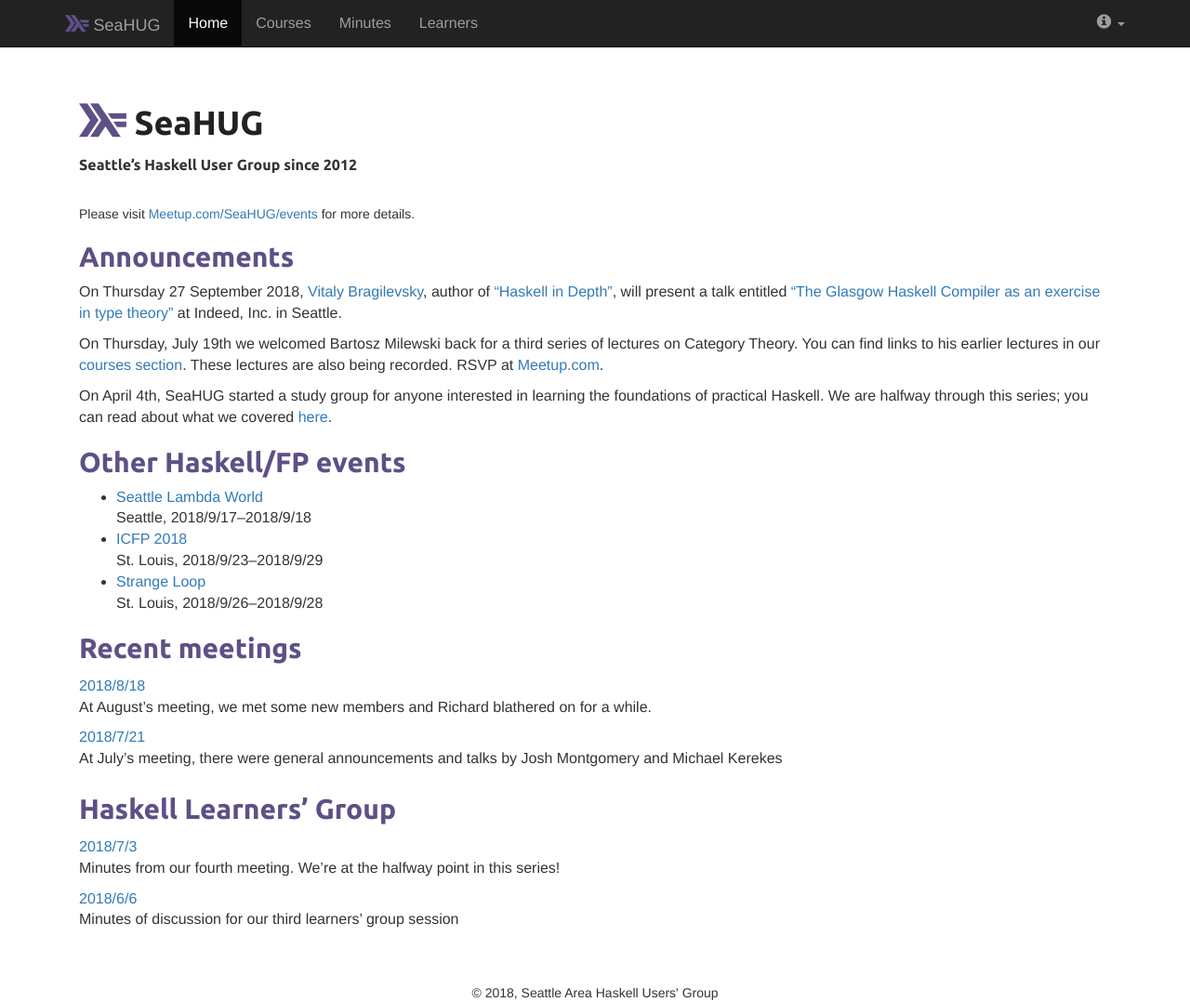
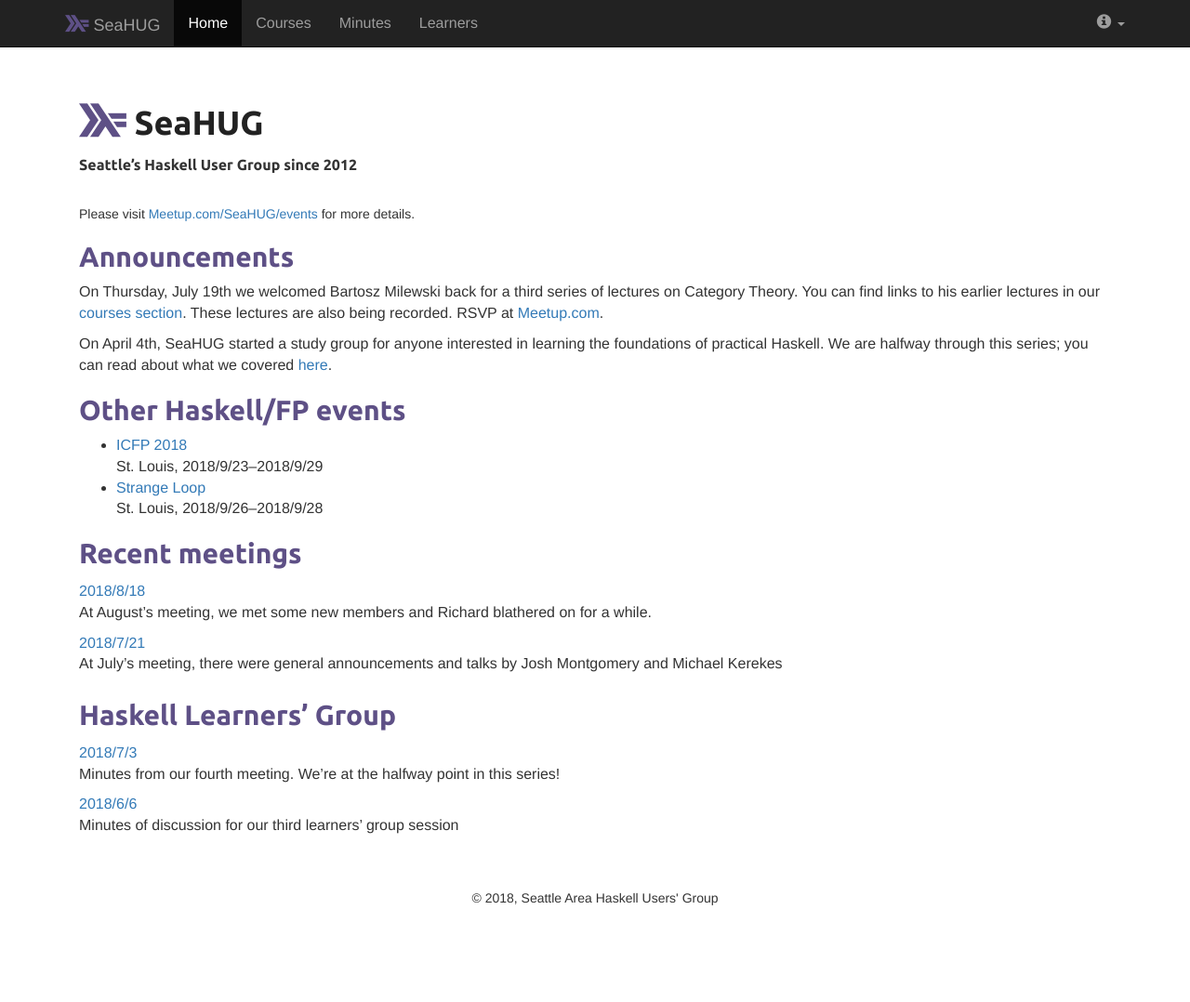
Before and after one commit to seahug/seahug.github.io, a Jekyll site: the page built from index.md, in a window 1280 px wide and 1078 px high. Shown: the whole window at 93% size. Built offline with Jekyll 4.4.1, drawn with Linux system fonts in a browser that asks for light colours; nearby versions of some CDN libraries.

```diff
--- a/_includes/announcements.md
+++ b/_includes/announcements.md
@@ -1,6 +1,4 @@
 ## Announcements
-
-On Thursday 27 September 2018, [Vitaly Bragilevsky][vitaly], author of ["Haskell in Depth"][haskell-in-depth], will present a talk entitled ["The Glasgow Haskell Compiler as an exercise in type theory"][vitaly] at Indeed, Inc. in Seattle.
 
 On Thursday, July 19th we welcomed Bartosz Milewski back for a
 third series of lectures on Category Theory. You can find links to his earlier lectures in our [courses section][courses]. These lectures are also being recorded. RSVP at [Meetup.com][category-theory].
@@ -11,7 +9,6 @@ we covered [here][april-minutes].
 
 ## Other Haskell/FP events
 
-* [Seattle Lambda World][seattle-lambda-world]<br/>Seattle, 2018/9/17&ndash;2018/9/18
 * [ICFP 2018][icfp2018]<br/>St. Louis, 2018/9/23&ndash;2018/9/29
 * [Strange Loop][strange-loop]<br/>St. Louis, 2018/9/26&ndash;2018/9/28
 
```
Also changed, not shown: vitaly.md (+2 -0 lines).
